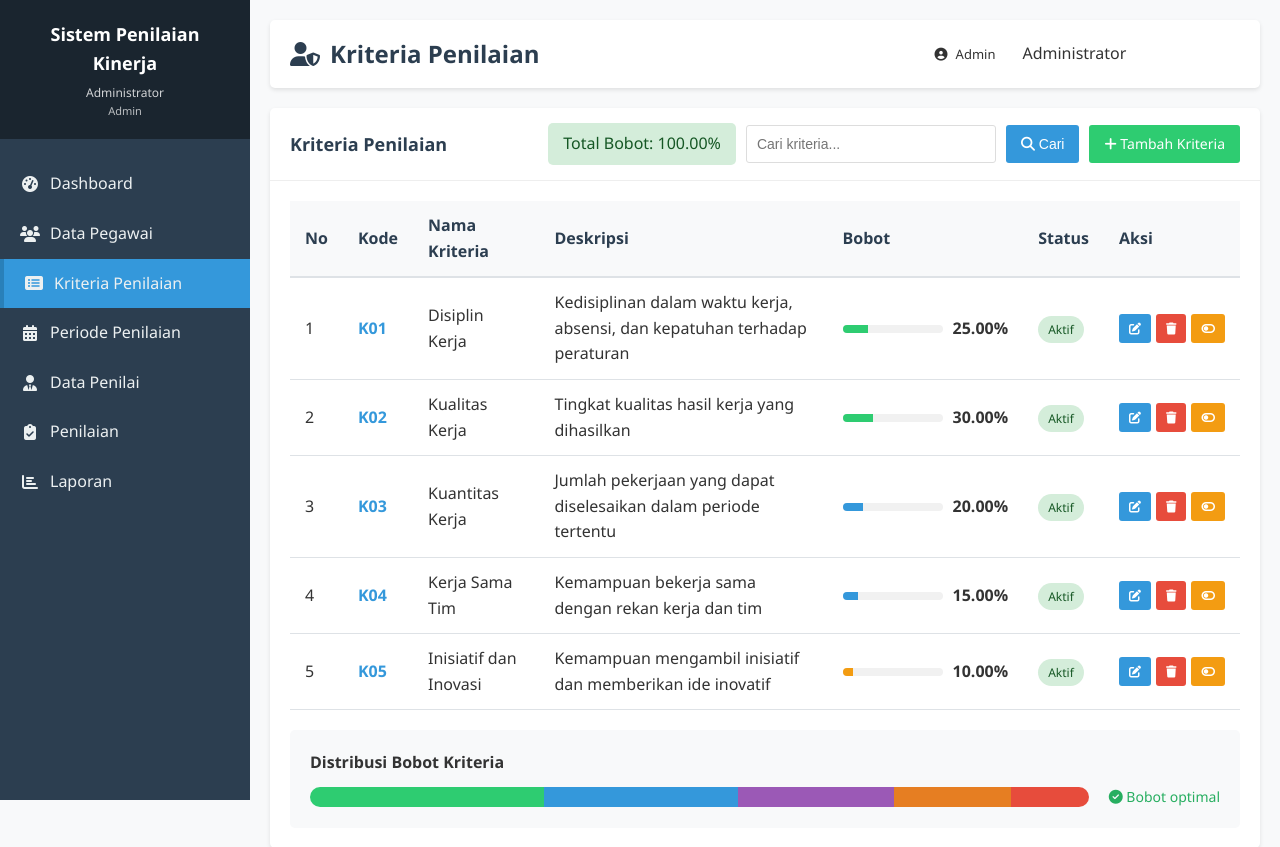
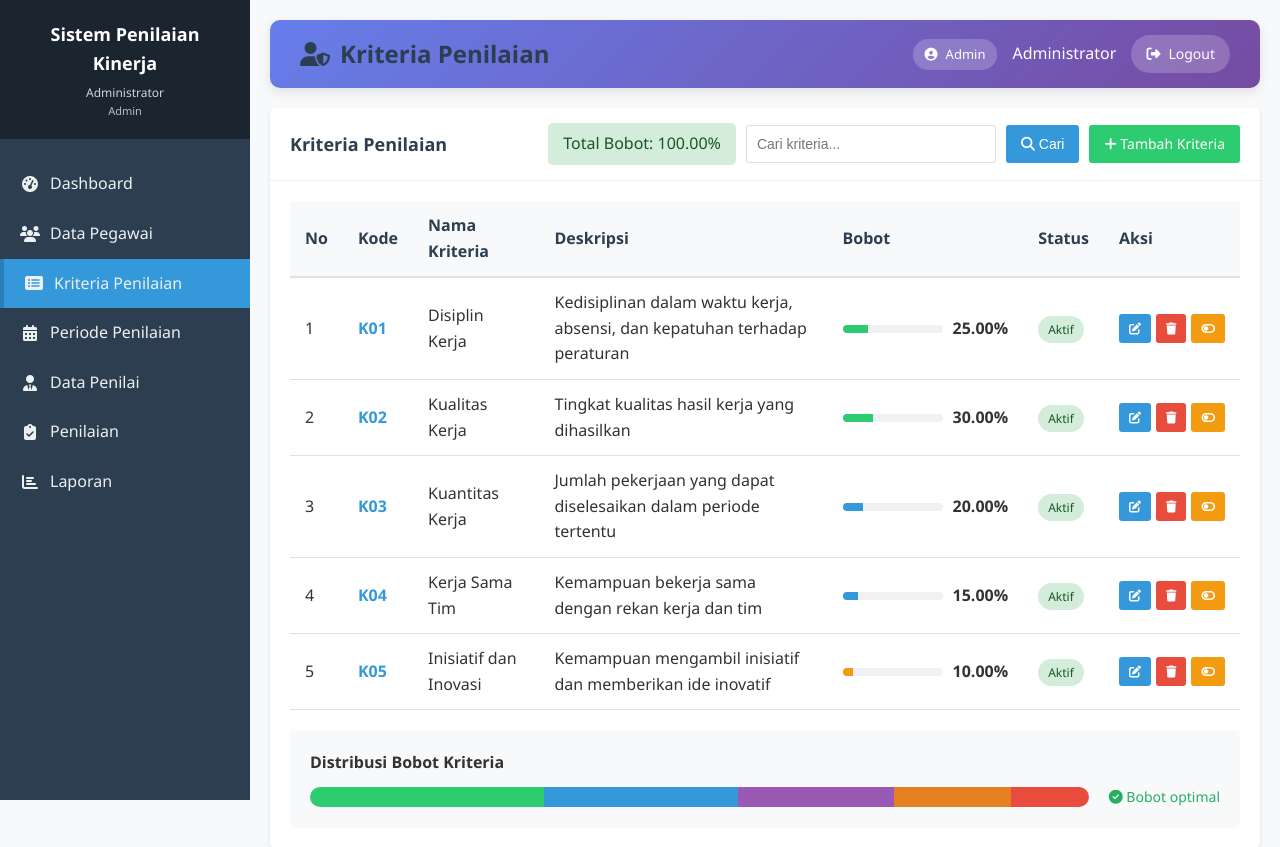
Before and after one commit to fakhriiii7/Sistem-Penilaian-Kinerja, a PHP site: page /admin/kriteria.php in a window 1280 px wide. Shown: the top 847 px of the page. Run offline with PHP 8.4, Linux system fonts and the light colour scheme; a user stored in the database is signed in; data comes from the database, SQL or seed files in the repository.

Commit message:
perbaikan header

```diff
--- a/includes/header.php
+++ b/includes/header.php
@@ -7,6 +7,18 @@
     <link rel="stylesheet" href="../assets/css/style.css">
     <link rel="stylesheet" href="https://cdnjs.cloudflare.com/ajax/libs/font-awesome/6.4.0/css/all.min.css">
     <style>
+        .main-content .header {
+            background: linear-gradient(135deg, #667eea 0%, #764ba2 100%);
+            color: white;
+            padding: 15px 30px;
+            display: flex;
+            justify-content: space-between;
+            align-items: center;
+            box-shadow: 0 4px 12px rgba(0, 0, 0, 0.1);
+            border-radius: 10px;
+            margin-bottom: 20px;
+        }
+
         .main-content .header-left h1 {
             margin: 0;
             font-size: 1.5rem;
```
